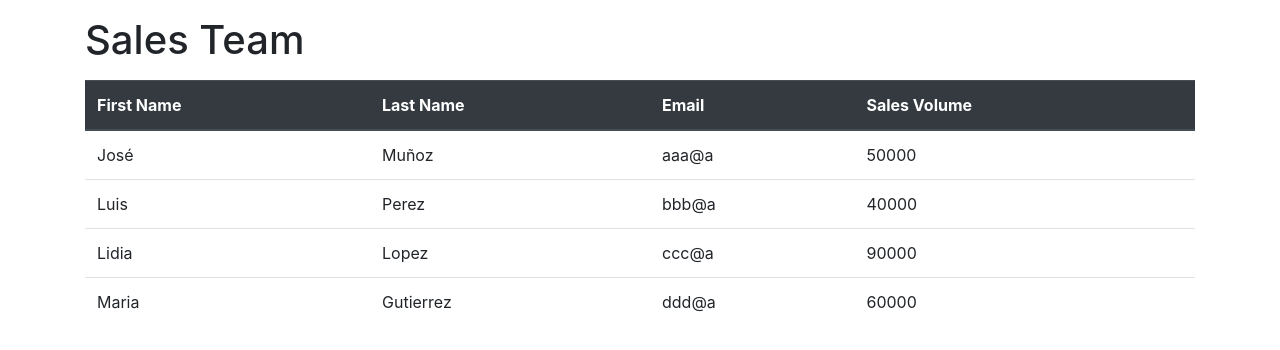
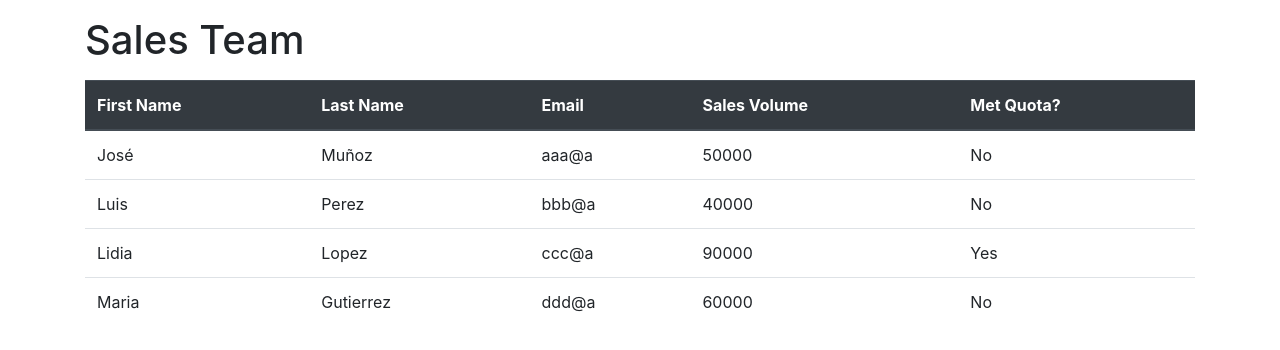
Before and after one commit to JoseManuelMunozManzano/sales-team-angular, an Angular app: page / in a window 1280 px wide. Shown: the top 350 px of the page. Built offline with nearby package versions, Linux system fonts and the light colour scheme.

Commit message:
add new column Met Quota

```diff
--- a/src/app/sales-person-list/sales-person-list-bootstrap.component.html
+++ b/src/app/sales-person-list/sales-person-list-bootstrap.component.html
@@ -6,6 +6,7 @@
             <th>Last Name</th>
             <th>Email</th>
             <th>Sales Volume</th>
+            <th>Met Quota?</th>
         </tr>
     </thead>
 
@@ -15,6 +16,11 @@
             <td>{{ tempSalesPerson.lastName }}</td>
             <td>{{ tempSalesPerson.email }}</td>
             <td>{{ tempSalesPerson.salesVolume }}</td>
+
+            <td>
+                <div *ngIf="tempSalesPerson.salesVolume > 60000; else myElseBlock">Yes</div>
+                <ng-template #myElseBlock>No</ng-template>
+            </td>
         </tr>
 
     </tbody>
```
